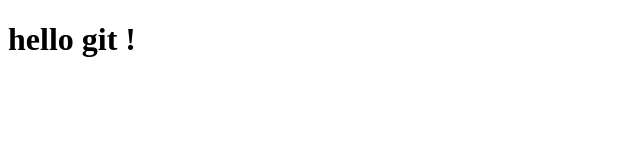
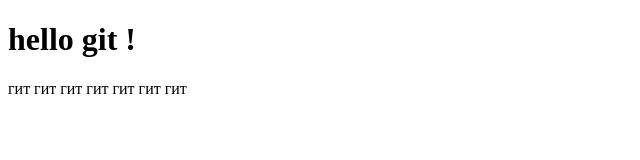
Before and after one commit to VavanArKadiovich/git-curse, a plain HTML site: page index.html in a window 1280 px wide. Shown: the whole page, without its empty margins (0-640 px from the left). Drawn offline with Linux system fonts and the light colour scheme.

Commit message:
feat:added the <p> tag with the text

```diff
--- a/index.html
+++ b/index.html
@@ -7,5 +7,6 @@
 </head>
 <body>
 	<h1>hello git !</h1>
+	<p>гит гит гит гит гит гит гит</p>
 </body>
 </html>
```
